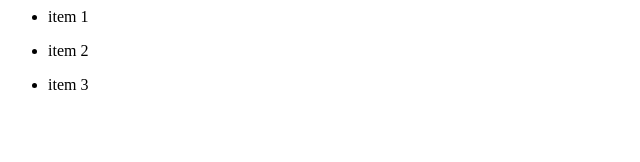
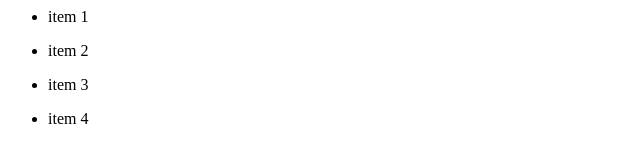
Before and after one commit to davidszeto/helloworld, a plain HTML site: page index.html in a window 1280 px wide. Shown: the full height of the page, 0-640 px from the left. Drawn offline with Linux system fonts and the light colour scheme.

Commit message:
added new modules

```diff
--- a/index.html
+++ b/index.html
@@ -18,6 +18,12 @@
         </ul>
     </module-three>
 
+    <module-four>
+        <ul>
+            <li>item 4</li>
+        </ul>
+    </module-four>
+
     <!-- news -->
 </body>
 </html>
```
